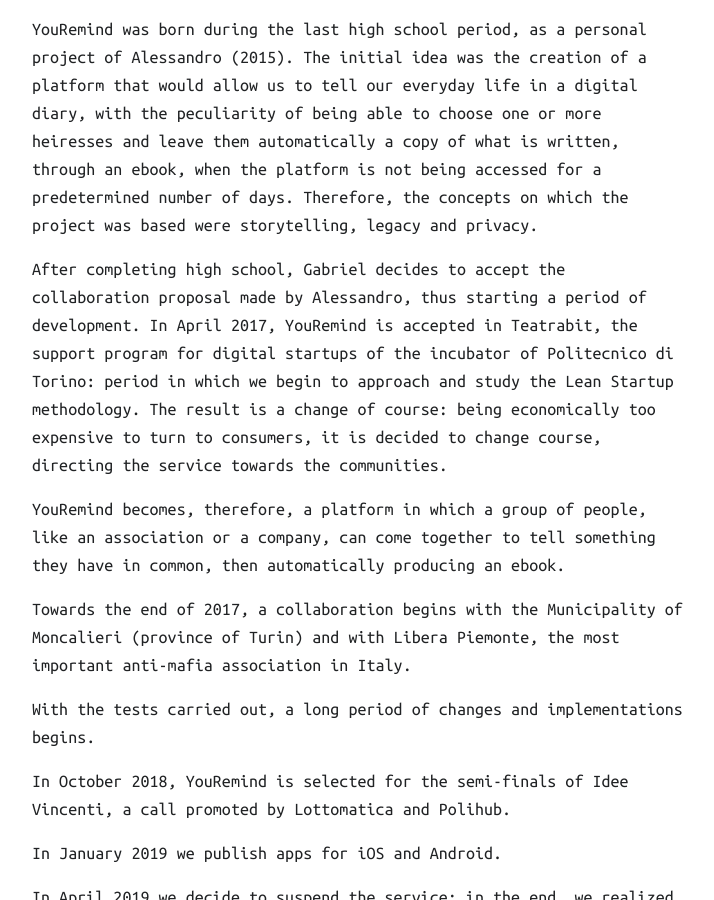
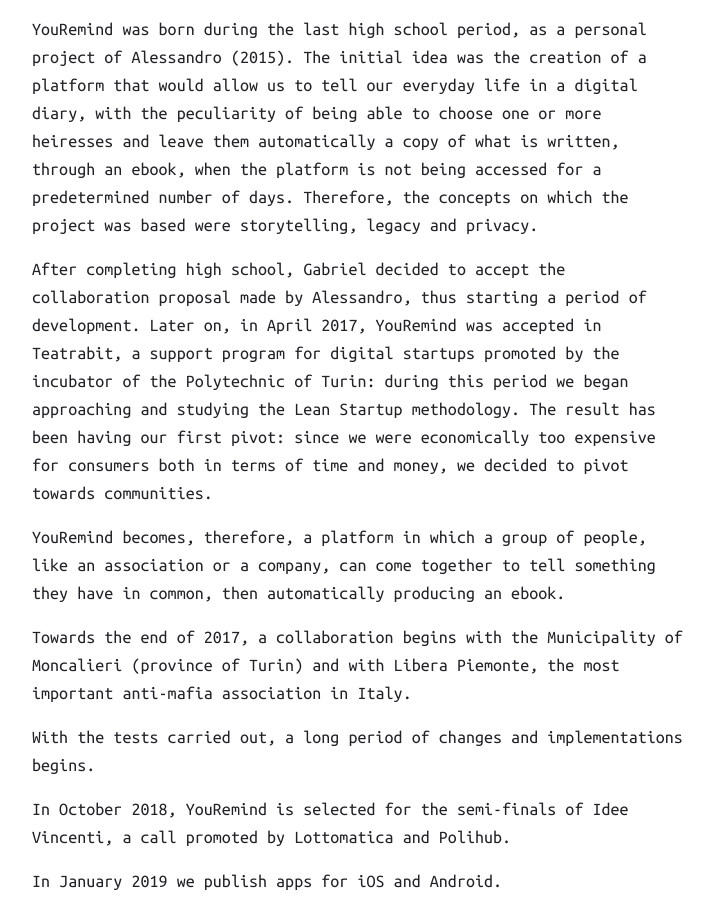
Before and after one commit to alea-git/alea-git.github.io, a Jekyll site: the page built from _projects/mobile-app-1.md, in a window 1280 px wide and 900 px high, scrolled down 1231 px. Shown: the whole window, without its empty margins (38-752 px from the left). Built offline with Jekyll 4.4.1, drawn with Linux system fonts in a browser that asks for light colours; nearby versions of some CDN libraries.

Commit message:
Updated '_projects/mobile-app-1.md' via CloudCannon

```diff
--- a/_projects/mobile-app-1.md
+++ b/_projects/mobile-app-1.md
@@ -11,7 +11,7 @@
 
 YouRemind was born during the last high school period, as a personal project of Alessandro (2015). The initial idea was the creation of a platform that would allow us to tell our everyday life in a digital diary, with the peculiarity of being able to choose one or more heiresses and leave them automatically a copy of what is written, through an ebook, when the platform is not being accessed for a predetermined number of days. Therefore, the concepts on which the project was based were storytelling, legacy and privacy.
 
-After completing high school, Gabriel decides to accept the collaboration proposal made by Alessandro, thus starting a period of development. In April 2017, YouRemind is accepted in Teatrabit, the support program for digital startups of the incubator of Politecnico di Torino: period in which we begin to approach and study the Lean Startup methodology. The result is a change of course: being economically too expensive to turn to consumers, it is decided to change course, directing the service towards the communities.
+After completing high school, Gabriel decided to accept the collaboration proposal made by Alessandro, thus starting a period of development. Later on, in April 2017, YouRemind was accepted in Teatrabit, a support program for digital startups promoted by the incubator of the Polytechnic of Turin: during this period we began approaching and studying the Lean Startup methodology. The result has been having our first pivot: since we were economically too expensive for consumers both in terms of time and money, we decided to pivot towards communities.
 
 YouRemind becomes, therefore, a platform in which a group of people, like an association or a company, can come together to tell something they have in common, then automatically producing an ebook.
 
```
